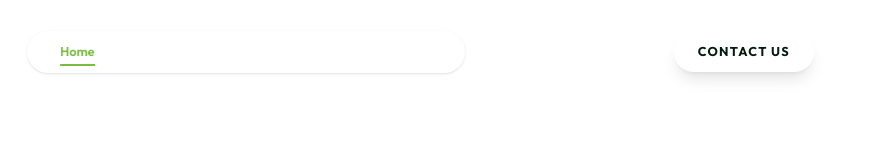
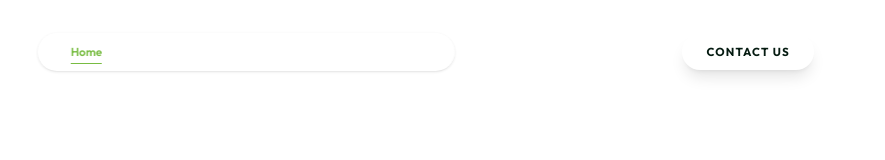
Before and after one commit to nolimit-buzz/agassetco, a React (Vite) app: page / in a window 1280 px wide. Shown: the top 160 px of the page, without its empty margins (394-1279 px from the left). Built offline with nearby package versions, Linux system fonts and the light colour scheme.

Commit message:
update text styles

```diff
--- a/components/Footer.tsx
+++ b/components/Footer.tsx
@@ -29,7 +29,7 @@ const Footer: React.FC<FooterProps> = ({ onNavigate }) => {
                  className="h-16 w-auto"
                />
             </div>
-            <p className="text-base md:text-[0.875rem] text-gray-400 leading-relaxed mb-6 font-medium">
+            <p className="text-base md:text-lg text-gray-400 leading-relaxed mb-6 font-medium">
               A wholly owned subsidiary of <strong className="text-ag-green-950">Agronomie</strong>.
             </p>
             <div className="text-base font-bold uppercase tracking-widest text-gray-300">
@@ -40,7 +40,7 @@ const Footer: React.FC<FooterProps> = ({ onNavigate }) => {
           {/* Links 1 */}
           <div>
             <h4 className="font-bold mb-6 text-xs uppercase tracking-widest text-gray-400">Company</h4>
-            <ul className="space-y-4 text-base md:text-[0.875rem] font-medium">
+            <ul className="space-y-4 text-base md:text-sm font-medium">
               {[
                 { name: 'About Us', page: 'about' },
                 { name: 'Portfolio', page: 'portfolio' },
--- a/components/Navigation.tsx
+++ b/components/Navigation.tsx
@@ -83,7 +83,7 @@ const Navigation: React.FC<NavigationProps> = ({ onNavigate, currentPage = 'home
                       <a
                         href="#"
                         onClick={(e) => link.hasMega ? handleLinkClick(e, 'about') : handleLinkClick(e, link.id as any)}
-                        className={`text-lg font-semibold relative group transition-all duration-300 flex items-center gap-1 ${
+                        className={`text-sm font-semibold relative group transition-all duration-300 flex items-center gap-1 ${
                           (currentPage === link.id || (link.hasMega && (currentPage === 'about' || currentPage === 'team')))
                             ? 'text-ag-lime'
                             : (isLightMode ? 'text-ag-green-950 hover:text-ag-lime' : 'text-white/80 hover:text-white')
@@ -105,7 +105,7 @@ const Navigation: React.FC<NavigationProps> = ({ onNavigate, currentPage = 'home
             <div className="hidden md:block shrink-0 relative z-50">
               <button
                 onClick={(e) => handleLinkClick(e, 'contact')}
-                className={`px-6 py-2.5 rounded-full text-lg font-bold tracking-widest uppercase shadow-lg transition-all duration-500 hover:scale-105 active:scale-95 ${
+                className={`px-6 py-2.5 rounded-full text-sm font-bold tracking-widest uppercase shadow-lg transition-all duration-500 hover:scale-105 active:scale-95 ${
                   isLightMode
                     ? 'bg-ag-green-950 text-white hover:bg-ag-lime'
                     : 'bg-white text-ag-green-950 hover:bg-ag-lime hover:text-ag-green-950'
--- a/index.css
+++ b/index.css
@@ -33,11 +33,11 @@
   /* Text sizes */
   --text-xs: 0.624rem;
   --text-xs--line-height: calc(1 / 0.68);
-  --text-sm: 0.675rem;
+  --text-sm: 0.725rem;
   --text-sm--line-height: calc(1.25 / 0.875);
   --text-base: 0.75rem;
   --text-base--line-height: calc(1.5 / 1);
-  --text-lg: 0.8rem;
+  --text-lg: 0.875rem;
   --text-lg--line-height: calc(1.75 / 1.125);
   --text-xl: 1rem;
   --text-xl--line-height: calc(1.75 / 1.25);
```
